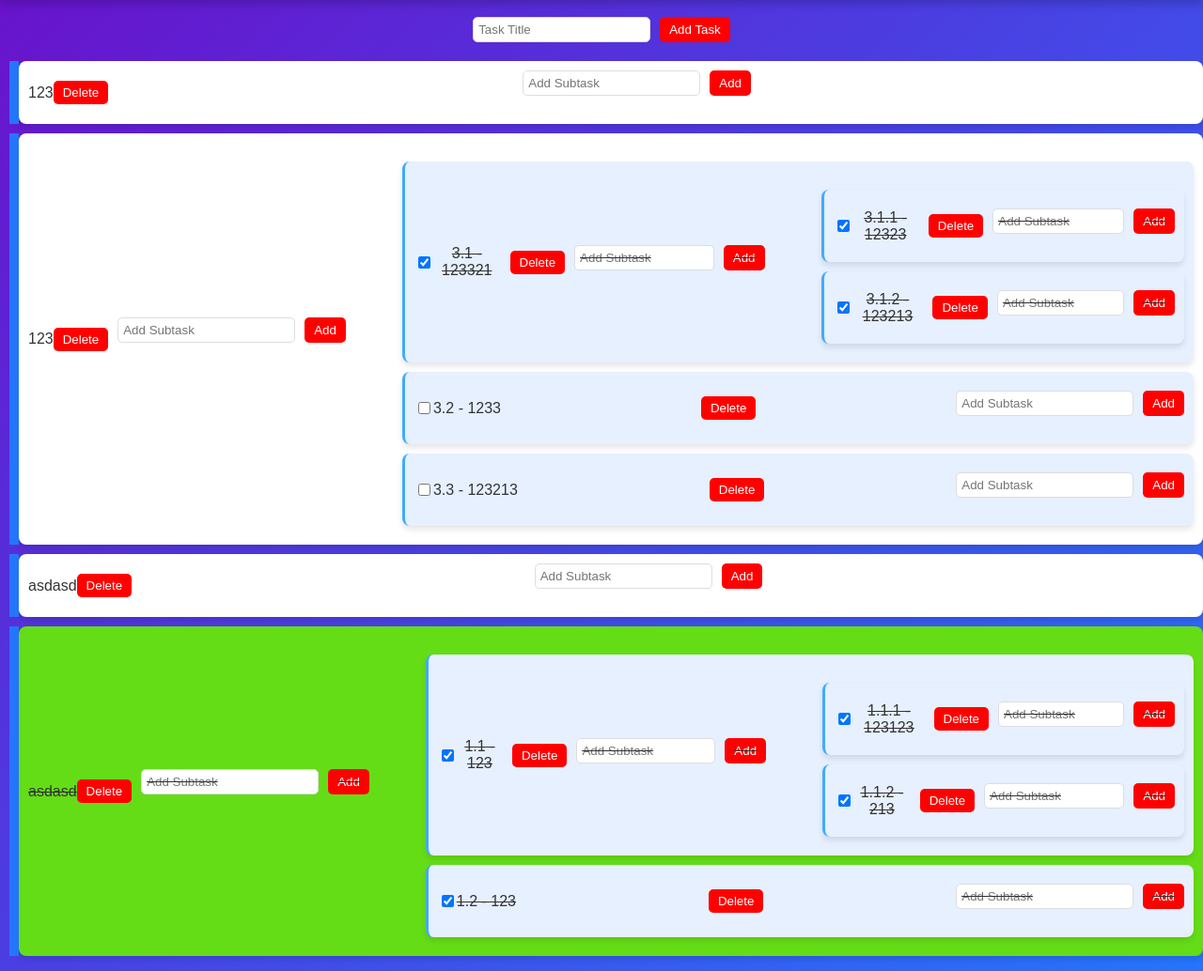
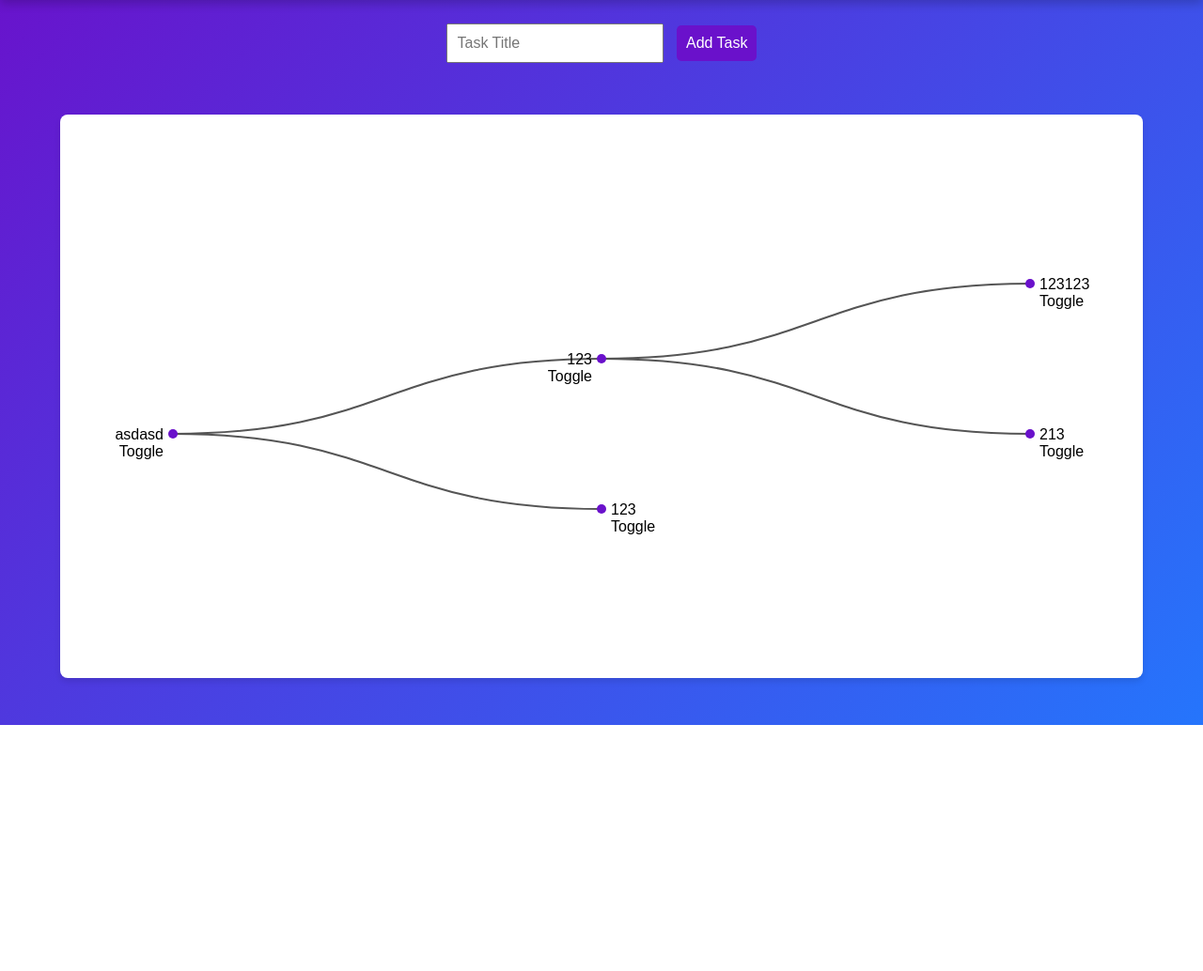
Before and after one commit to DanteZarantes/ccc, a Django app: page /tasks/ in a window 1280 px wide. Shown: the part 60-1094 px from the top of the page at 94% size. After the commit the page ends 832 px from the top, so only its background shows below. Run offline with Django 5.2, Linux system fonts and the light colour scheme; a user stored in the database is signed in; data comes from the database, SQL or seed files in the repository; both versions use the stored data as it was after the commit.

Commit message:
Initial commit

```diff
--- a/todolist/templates/nested_tasks.html
+++ b/todolist/templates/nested_tasks.html
@@ -11,14 +11,12 @@
             <button>Delete</button>
         </a>
 
-        <!-- Add Subtask Form -->
         <form method="POST" action="{% url 'add_subtask' task.id %}" class="subtask-form">
             {% csrf_token %}
             <input type="text" name="title" placeholder="Add Subtask" required>
             <button type="submit">Add</button>
         </form>
 
-        <!-- Recursive rendering of subtasks -->
         {% if task.subtasks.exists %}
             <ul class="nested">
                 {% include 'nested_tasks.html' with tasks=task.subtasks.all %}
--- a/todolist/templates/task_list.html
+++ b/todolist/templates/task_list.html
@@ -4,6 +4,8 @@
     <meta charset="UTF-8">
     <meta name="viewport" content="width=device-width, initial-scale=1.0">
     <title>To-Do List</title>
+    <script src="https://d3js.org/d3.v7.min.js"></script>
+    <script src="https://ajax.googleapis.com/ajax/libs/jquery/3.6.0/jquery.min.js"></script>
     <style>
         body {
             font-family: Arial, sans-serif;
@@ -13,141 +15,185 @@
             color: #fff;
             text-align: center;
         }
-        h1 {
-            text-align: center;
-            margin-top: 20px;
+
+        .tree-container {
+            margin: 50px auto;
+            width: 90%;
+            height: 600px;
+            background: #fff;
+            border-radius: 8px;
+            box-shadow: 0px 4px 6px rgba(0, 0, 0, 0.1);
         }
-        ul {
-            list-style: none;
-            padding: 0;
+
+        svg {
+            width: 100%;
+            height: 100%;
         }
-        li {
+
+        .form-container {
+            margin: 20px 0;
+        }
+
+        .form-container input, .form-container button {
             padding: 10px;
-            margin-left: 20px;
-            background-color: #f9f9f9;
-            margin-top: 10px;
-            position: relative;
-            transition: all 0.3s ease;
+            font-size: 1rem;
+            margin: 5px;
         }
-        /* Выполненные задачи */
-        li.completed {
-            background-color: #64dd17; /* Зеленый фон для выполненных задач */
-            text-decoration: line-through; /* Зачеркивание текста */
 
-        }
-        .task-container {
-            display: flex;
-            align-items: center;
-            gap: 10px;
-            padding: 10px;
-            background-color: #fff;
-            color: #333;
-            border-radius: 8px;
-            margin-bottom: 10px;
-            justify-content: space-between;
-            box-shadow: 0px 4px 6px rgba(0, 0, 0, 0.1);
-            position: relative;
-        }
-        .task-container::before {
-            content: "";
-            position: absolute;
-            top: 0;
-            left: -10px;
-            width: 10px;
-            height: 100%;
-            background: #2575fc;
-            display: block;
-        }
-        .task-content {
-            display: flex;
-            align-items: center;
-        }
-        button {
-            background-color: red;
+        .form-container button {
+            background-color: #6a11cb;
             color: white;
             border: none;
-            padding: 5px 10px;
             border-radius: 5px;
             cursor: pointer;
-            transition: background-color 0.3s ease;
         }
-        button:hover {
-            background-color: darkred;
-        }
-        .nested {
-            margin-left: 30px;
-            margin-top: 10px;
-        }
-        .nested .task-container {
-            background-color: #e6f0ff;
-            margin-left: 20px;
-            border-left: 3px solid #42aaff;
-            padding-left: 10px;
-        }
-        .nested .task-container::before {
-            display: none;
-        }
-        form {
-            display: flex;
-            gap: 10px;
-            justify-content: center;
-            margin-bottom: 20px;
-        }
-        form input {
-            padding: 5px;
-            border: 1px solid #ddd;
-            border-radius: 5px;
-        }
-        .subtask-form {
-            display: flex;
-            margin-top: 10px;
-            justify-content: space-between;
-        }
-        .subtask-form input {
-            width: 80%;
+
+        .form-container button:hover {
+            background-color: #2575fc;
         }
     </style>
 </head>
 <body>
     {% include 'header.html' %}
-
     <h1>To-Do List</h1>
 
     <!-- Форма для добавления новой задачи -->
-    <form method="POST">
-        {% csrf_token %}
-        <input type="text" name="title" placeholder="Task Title" required>
-        <button type="submit">Add Task</button>
-    </form>
+    <div class="form-container">
+        <input type="text" id="task-title" placeholder="Task Title" required>
+        <button id="add-task-btn">Add Task</button>
+    </div>
 
-    <!-- Список задач -->
-    {% if tasks.exists %}
-        <ul>
-            {% for task in tasks %}
-                <li class="task-container {% if task.completed %}completed{% endif %}">
-                    <div class="task-content">
-                        <span>{{ task.title }}</span>
-                        <a href="{% url 'delete_task' task.id %}">
-                            <button>Delete</button>
-                        </a>
-                    </div>
+    <!-- Контейнер для визуализации дерева -->
+    <div class="tree-container">
+        <svg></svg>
+    </div>
 
-                    <!-- Форма для добавления подзадачи -->
-                    <form method="POST" action="{% url 'add_subtask' task.id %}">
-                        {% csrf_token %}
-                        <input type="text" name="title" placeholder="Add Subtask" required>
-                        <button type="submit">Add</button>
-                    </form>
+    <script>
+        const apiUrl = "{% url 'get_tasks_json' %}";
+        const addTaskUrl = "{% url 'task_list' %}";
+        const deleteTaskUrl = "{% url 'delete_task' 0 %}".slice(0, -2);
+        const toggleTaskUrl = "{% url 'toggle_task' 0 %}".slice(0, -2);
 
-                    <!-- Рекурсивное отображение подзадач -->
-                    <ul class="nested">
-                        {% include 'nested_tasks.html' with tasks=task.subtasks.all %}
-                    </ul>
-                </li>
-            {% endfor %}
-        </ul>
-    {% else %}
-        <p>No tasks available. Add a new task to get started!</p>
-    {% endif %}
+        let treeData;
+
+        // Загрузка данных и построение дерева
+        function loadTree() {
+            fetch(apiUrl)
+                .then(response => response.json())
+                .then(data => {
+                    treeData = data;
+                    renderTree(data);
+                });
+        }
+
+        // Функция для рендеринга дерева
+        function renderTree(data) {
+            d3.select("svg").selectAll("*").remove();
+
+            const width = document.querySelector(".tree-container").clientWidth;
+            const height = document.querySelector(".tree-container").clientHeight;
+
+            const svg = d3.select("svg"),
+                margin = { top: 20, right: 120, bottom: 20, left: 120 },
+                treeWidth = width - margin.right - margin.left,
+                treeHeight = height - margin.top - margin.bottom;
+
+            const g = svg
+                .append("g")
+                .attr("transform", `translate(${margin.left},${margin.top})`);
+
+            const tree = d3.tree().size([treeHeight, treeWidth]);
+
+            const root = d3.hierarchy(data[0]);
+
+            tree(root);
+
+            // Рисование ссылок
+            const link = g
+                .selectAll(".link")
+                .data(root.links())
+                .enter()
+                .append("path")
+                .attr("class", "link")
+                .attr("fill", "none")
+                .attr("stroke", "#555")
+                .attr("stroke-width", 2)
+                .attr("d", d3.linkHorizontal()
+                    .x(d => d.y)
+                    .y(d => d.x)
+                );
+
+            // Рисование узлов
+            const node = g
+                .selectAll(".node")
+                .data(root.descendants())
+                .enter()
+                .append("g")
+                .attr("class", "node")
+                .attr("transform", d => `translate(${d.y},${d.x})`);
+
+            node.append("circle")
+                .attr("r", 5)
+                .attr("fill", "#6a11cb");
+
+            node.append("text")
+                .attr("dy", ".35em")
+                .attr("x", d => (d.children ? -10 : 10))
+                .style("text-anchor", d => (d.children ? "end" : "start"))
+                .text(d => d.data.title)
+                .on("click", function (event, d) {
+                    const confirmDelete = confirm(`Do you want to delete the task: ${d.data.title}?`);
+                    if (confirmDelete) {
+                        deleteTask(d.data.id);
+                    }
+                });
+
+            node.append("text")
+                .attr("dy", "1.5em")
+                .attr("x", d => (d.children ? -10 : 10))
+                .style("text-anchor", d => (d.children ? "end" : "start"))
+                .text("Toggle")
+                .on("click", function (event, d) {
+                    toggleTask(d.data.id);
+                });
+        }
+
+        // Функция для добавления задачи
+        document.getElementById("add-task-btn").addEventListener("click", () => {
+            const title = document.getElementById("task-title").value;
+            if (title.trim()) {
+                fetch(addTaskUrl, {
+                    method: "POST",
+                    headers: {
+                        "Content-Type": "application/json",
+                        "X-CSRFToken": "{{ csrf_token }}"
+                    },
+                    body: JSON.stringify({ title })
+                }).then(() => loadTree());
+            }
+        });
+
+        // Функция для удаления задачи
+        function deleteTask(taskId) {
+            fetch(`${deleteTaskUrl}${taskId}/`, {
+                method: "POST",
+                headers: {
+                    "X-CSRFToken": "{{ csrf_token }}"
+                }
+            }).then(() => loadTree());
+        }
+
+        // Функция для переключения статуса задачи
+        function toggleTask(taskId) {
+            fetch(`${toggleTaskUrl}${taskId}/`, {
+                method: "POST",
+                headers: {
+                    "X-CSRFToken": "{{ csrf_token }}"
+                }
+            }).then(() => loadTree());
+        }
+
+        loadTree();
+    </script>
 </body>
 </html>
--- a/todolist/urls.py
+++ b/todolist/urls.py
@@ -10,5 +10,6 @@ urlpatterns = [
     path('delete/<int:task_id>/', views.delete_task, name='delete_task'),  # Удаление задачи
     path('toggle/<int:task_id>/', views.toggle_task, name='toggle_task'),  # Переключение статуса задачи
     path('add_subtask/<int:parent_id>/', views.add_subtask, name='add_subtask'),  # Добавление подзадачи
-    path('profile/edit/', views.profile_edit, name='profile_edit'),  # Редактирование профиля (новый маршрут)
+    path('profile/edit/', views.profile_edit, name='profile_edit'),  # Редактирование профиля
+    path('tasks/json/', views.get_tasks_json, name='get_tasks_json'),  # JSON-структура задач для визуализации дерева
 ]
--- a/todolist/views.py
+++ b/todolist/views.py
@@ -1,25 +1,20 @@
-from django.shortcuts import render, redirect, get_object_or_404  # Добавлен get_object_or_404
+from django.shortcuts import render, redirect, get_object_or_404
 from django.contrib.auth import authenticate, login, logout
 from django.contrib import messages
 from django.contrib.auth.models import User
 from django.contrib.auth.decorators import login_required
 from django.utils.http import urlsafe_base64_encode, urlsafe_base64_decode
 from django.utils.encoding import force_bytes, force_str
-from django.http import HttpResponse
+from django.http import HttpResponse, JsonResponse
 from .models import Task
 from .tokens import account_activation_token
 from .forms import CustomUserCreationForm, TaskForm, ProfileForm
 
-
-# Главная страница
 def homepage(request):
-    """Обработчик для отображения главной страницы."""
     return render(request, 'homepage.html')
-
 
 def task_list_view(request):
     return render(request, 'task_list.html')
-
 
 def register(request):
     if request.method == 'POST':
@@ -27,19 +22,15 @@ def register(request):
         if form.is_valid():
             email = form.cleaned_data.get('email')
             username = form.cleaned_data.get('username')
-
             if User.objects.filter(email=email).exists():
                 messages.error(request, 'Этот email уже используется. Попробуйте другой.')
                 return render(request, 'register.html', {'form': form})
-
             if User.objects.filter(username=username).exists():
                 messages.error(request, 'Этот логин уже используется. Попробуйте другой.')
                 return render(request, 'register.html', {'form': form})
-
             user = form.save(commit=False)
             user.set_password(form.cleaned_data['password'])
             user.save()
-
             login(request, user)
             messages.success(request, 'Регистрация прошла успешно! Добро пожаловать!')
             return redirect('home')
@@ -47,13 +38,10 @@ def register(request):
             messages.error(request, 'Пожалуйста, исправьте ошибки в форме.')
     else:
         form = CustomUserCreationForm()
-
     return render(request, 'register.html', {'form': form})
-
 
 def home(request):
     return render(request, 'home.html', {'message': 'Добро пожаловать на домашнюю страницу!'})
-
 
 def activate(request, uidb64, token):
     try:
@@ -61,7 +49,6 @@ def activate(request, uidb64, token):
         user = User.objects.get(pk=uid)
     except (TypeError, ValueError, OverflowError, User.DoesNotExist):
         user = None
-
     if user is not None and account_activation_token.check_token(user, token):
         user.is_active = True
         user.save()
@@ -69,7 +56,6 @@ def activate(request, uidb64, token):
         return redirect('login')
     else:
         return HttpResponse('Activation link is invalid!')
-
 
 def login_view(request):
     if request.method == 'POST':
@@ -83,11 +69,9 @@ def login_view(request):
             messages.error(request, 'Invalid credentials')
     return render(request, 'todolist/login.html')
 
-
 def logout_view(request):
     logout(request)
     return redirect('login')
-
 
 @login_required
 def task_list(request):
@@ -100,36 +84,26 @@ def task_list(request):
             return redirect('task_list')
     else:
         form = TaskForm()
-
-    # Сортировка задач по статусу: сначала невыполненные, потом выполненные
     tasks = Task.objects.filter(user=request.user, parent=None).order_by('completed', 'created_at')
-
     return render(request, 'task_list.html', {'tasks': tasks, 'form': form})
 
-# Функция для удаления задачи
 @login_required
 def delete_task(request, task_id):
     task = Task.objects.get(id=task_id, user=request.user)
     task.delete()
     return redirect('task_list')
 
-
 def toggle_task(request, task_id):
-    """
-    Переключает статус задачи (выполнено/не выполнено).
-    """
-    task = get_object_or_404(Task, id=task_id, user=request.user)  # Исправлено
+    task = get_object_or_404(Task, id=task_id, user=request.user)
     if request.method == "POST":
         task.completed = not task.completed
         task.save()
-        # Проверяем статус родительских задач, если они есть
         if task.parent:
             task.parent.check_completion()
     return redirect('task_list')
 
-
 def add_subtask(request, parent_id):
-    parent_task = get_object_or_404(Task, id=parent_id, user=request.user)  # Используем get_object_or_404
+    parent_task = get_object_or_404(Task, id=parent_id, user=request.user)
     if request.method == "POST":
         title = request.POST.get("title")
         if title:
@@ -140,16 +114,36 @@ def add_subtask(request, parent_id):
             )
     return redirect('task_list')
 
-
 @login_required
 def profile_edit(request):
-    """Редактирование профиля пользователя."""
     if request.method == 'POST':
         form = ProfileForm(request.POST, request.FILES, instance=request.user)
+        new_password = request.POST.get('new_password')
+        confirm_password = request.POST.get('confirm_password')
+        if new_password and new_password == confirm_password:
+            request.user.set_password(new_password)
+            messages.success(request, 'Пароль успешно обновлен.')
         if form.is_valid():
             form.save()
             messages.success(request, 'Профиль успешно обновлен.')
             return redirect('task_list')
+        else:
+            messages.error(request, 'Исправьте ошибки в форме.')
     else:
         form = ProfileForm(instance=request.user)
     return render(request, 'profile_edit.html', {'form': form})
+
+@login_required
+def get_tasks_json(request):
+    """Сериализация задач и подзадач в JSON-формат для визуализации дерева."""
+    def build_task_tree(task):
+        return {
+            "id": task.id,
+            "title": task.title,
+            "completed": task.completed,
+            "children": [build_task_tree(subtask) for subtask in task.subtasks.all()]
+        }
+
+    tasks = Task.objects.filter(user=request.user, parent=None)
+    task_tree = [build_task_tree(task) for task in tasks]
+    return JsonResponse(task_tree, safe=False)
```
Also changed, not shown: todolist/templates/profile_edit.html (+18 -28 lines), db.sqlite3.
